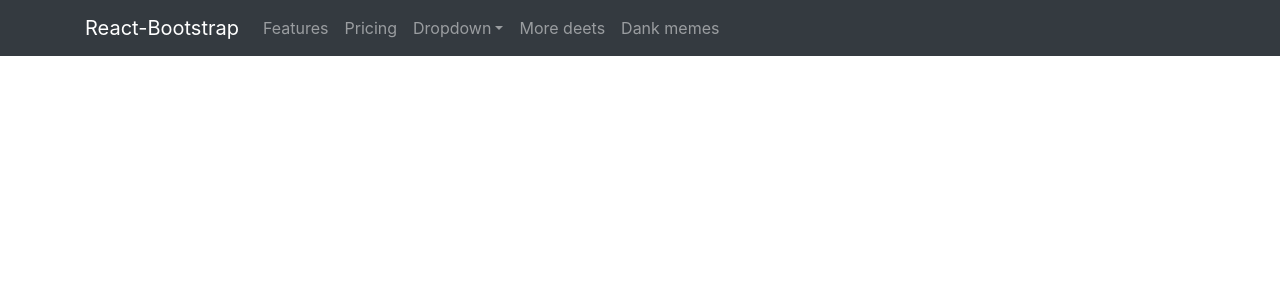
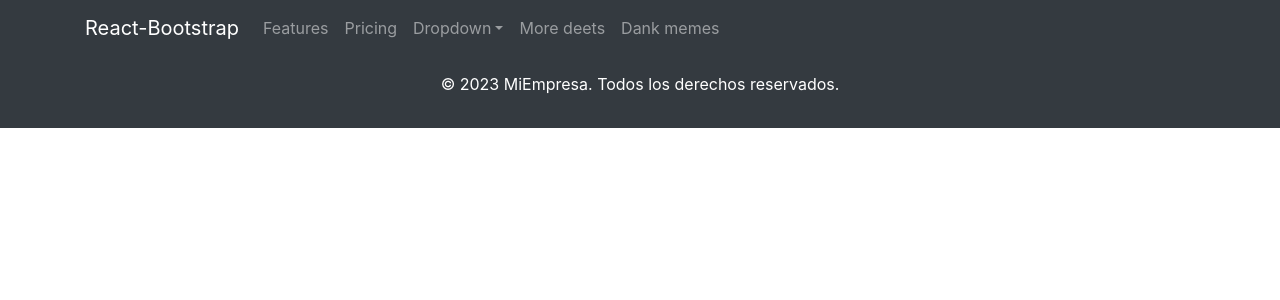
Before and after one commit to ggisel/pp1-front-gc, a React (Create React App) app: page / in a window 1280 px wide. Shown: the top 300 px of the page. Built offline with nearby package versions, Linux system fonts and the light colour scheme; the HTML template or start-up script is replaced by a standard one.

Commit message:
creo carpeta y archivo footer

```diff
--- a/src/App.js
+++ b/src/App.js
@@ -1,10 +1,12 @@
 import React from "react";
 import Header from './components/Header';
+import Footer from "./components/Footer";
 
 function App() {
   return (
     <div className="App">
       <Header/>
+      <Footer/>
     </div>
   );
 }
--- /dev/null
+++ b/src/components/Footer/index.js
@@ -0,0 +1,16 @@
+import 'bootstrap/dist/css/bootstrap.min.css';
+import React from 'react'
+
+function Footer() {
+  return (
+    <footer className="bg-dark py-3">
+      <div className="container">
+        <p className="text-center text-white">
+          © 2023 MiEmpresa. Todos los derechos reservados.
+        </p>
+      </div>
+    </footer>
+  )
+}
+
+export default Footer
```
